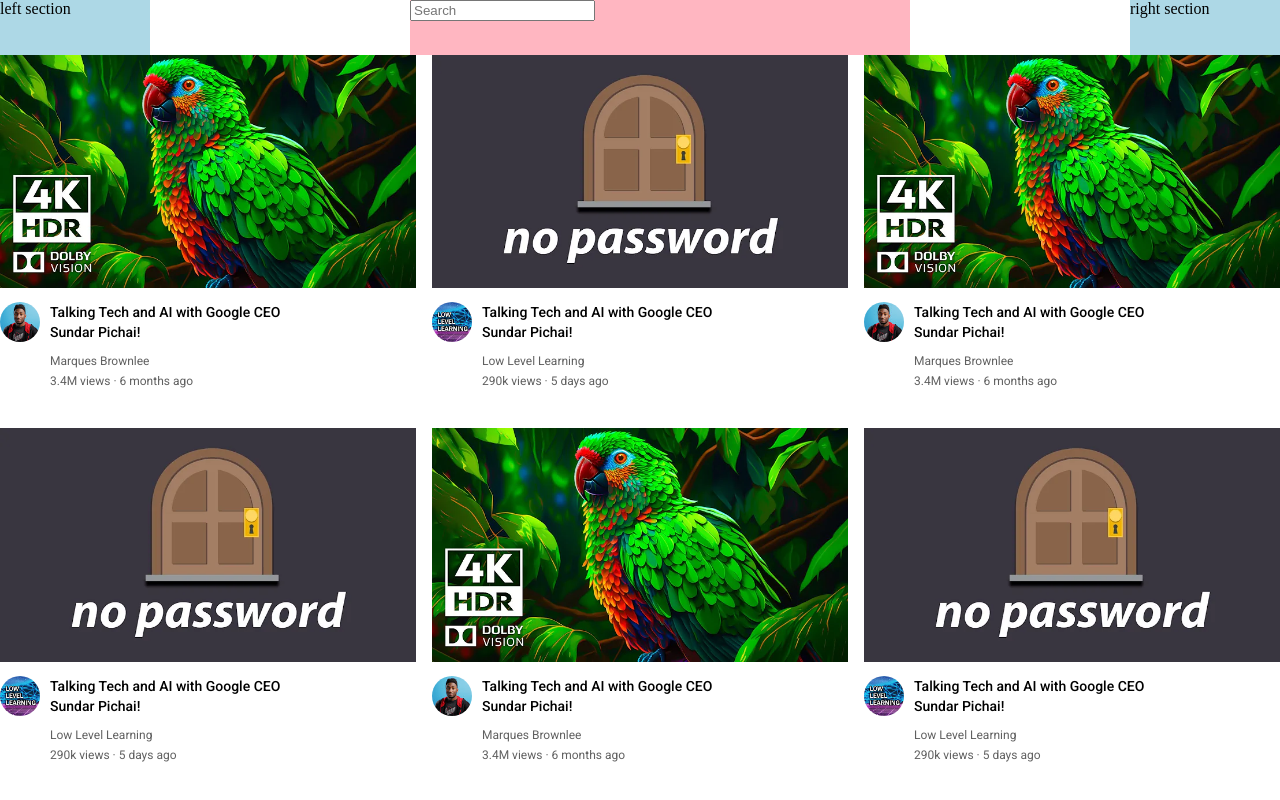
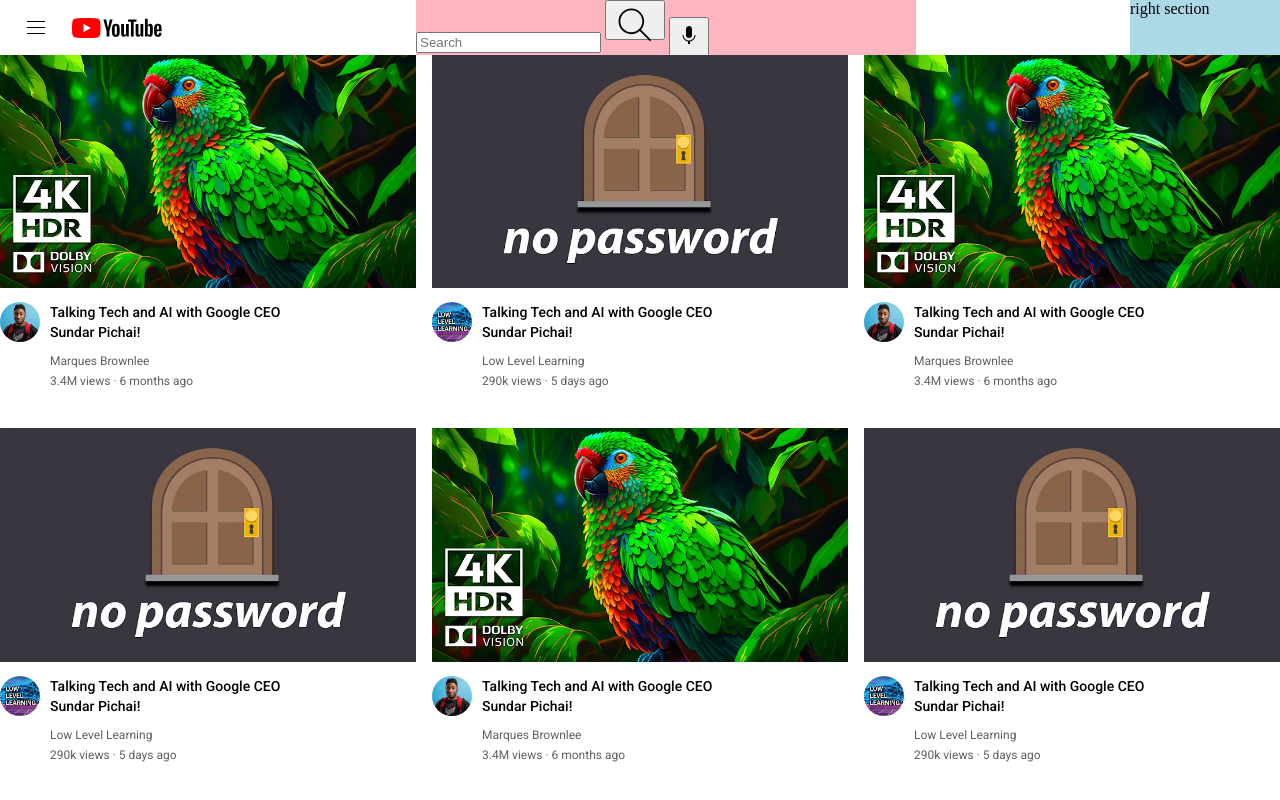
Before and after one commit to nafisadmankhan/html-css-lessons, a plain HTML site: page youtube-course-01/youtube.html in a window 1280 px wide. Drawn offline with Linux system fonts and the light colour scheme.

Commit message:
Updated until 04:25:30

```diff
--- a/youtube-course-01/styles/header.css
+++ b/youtube-course-01/styles/header.css
@@ -7,8 +7,18 @@
 }
 
 .left-section {
-    background-color: lightblue;
-    width: 150px;
+    display: flex;
+    align-items: center;
+}
+
+.hamburger-menu {
+    height: 24px;
+    margin-left: 24px;
+    margin-right: 24px;
+}
+
+.youtube-logo {
+    height: 20px;
 }
 
 .middle-section {
@@ -19,6 +29,15 @@
     max-width: 500px;
 }
 
+.search-button {
+    height: 40px;
+    width: 60px;
+}
+
+.voice-search-button {
+    height: 40px;
+    width: 40px;
+}
 .right-section {
     background-color: lightblue;
     width: 150px;
--- a/youtube-course-01/youtube.html
+++ b/youtube-course-01/youtube.html
@@ -16,9 +16,14 @@
 
 <body>
     <div class="header">
-        <div class="left-section">left section</div>
+        <div class="left-section">
+            <img class="hamburger-menu" src="icons/hamburger-menu.svg" alt="">
+            <img class="youtube-logo" src="icons/youtube-logo.svg" alt="">
+        </div>
         <div class="middle-section">
             <input class="search-bar" type="text" placeholder="Search">
+            <button class="search-button"><img src="icons/search.svg" alt=""></button>
+            <button class="voice-search-button"><img class="" src="icons/voice-search-icon.svg" alt=""></button>
         </div>
         <div class="right-section">right section</div>
     </div>
```
Also changed, not shown: youtube-course-01/1-exercise-solutions/Lesson 12/12g.html (added, +50 -0 lines), youtube-course-01/1-exercise-solutions/Lesson 12/thumbnail-1.webp (added), youtube-course-01/channel-pictures/my-channel.jpeg (added), youtube-course-01/icons/hamburger-menu.svg (added), youtube-course-01/icons/notifications.svg (added), youtube-course-01/icons/search.svg (added), youtube-course-01/icons/upload.svg (added), youtube-course-01/icons/voice-search-icon.svg (added), youtube-course-01/icons/youtube-apps.svg (added), youtube-course-01/icons/youtube-logo.svg (added).
